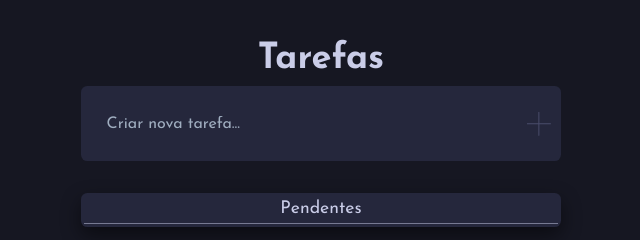
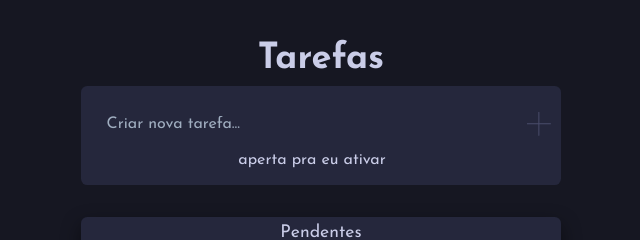
Before and after one commit to HenriqueMoroziniHupp/TodoTimer, a Vue app: page / in a window 1280 px wide. Shown: the top 240 px of the page, without its empty margins (319-959 px from the left). Built offline with nearby package versions, Linux system fonts and the light colour scheme.

Commit message:
add a new gtag

```diff
--- a/src/components/todo/TodoCard.vue
+++ b/src/components/todo/TodoCard.vue
@@ -19,6 +19,11 @@
             src="../../assets/img/icon-cross.svg"
             alt="Adicionar tarefa"
           >
+        </button>
+        <button
+          @click.prevent="testAnalytics"
+        >
+          aperta pra eu ativar
         </button>
       </form>
       <div class="todo__list">
@@ -130,6 +135,11 @@ import { mapActions, mapGetters } from 'vuex';
           'event_category': 'click-add-todo',
         });
       },
+      testAnalytics() {
+        this.$gtag.event('add-motive', {
+          'event_category': 'give-multiples-add-motive',
+        });
+      }
     },
   };
 </script>
```
